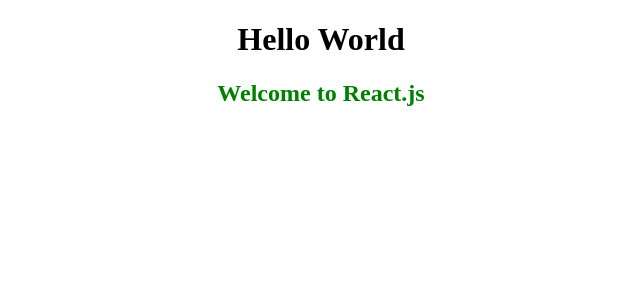
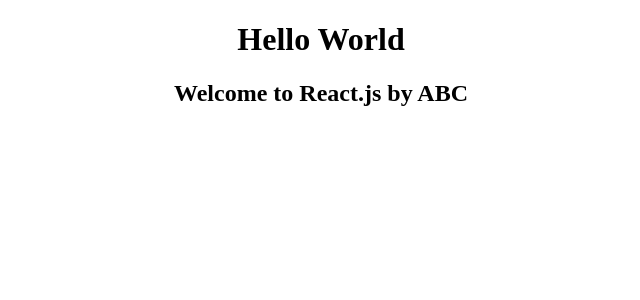
Before and after one commit to vlaksush2021/feb-2025, a React (Create React App) app in the folder 04-react.js/project1/hello-react/: page / in a window 1280 px wide. Shown: the top 300 px of the page, without its empty margins (319-959 px from the left). Built offline with nearby package versions, Linux system fonts and the light colour scheme.

Commit message:
lab added

```diff
--- a/04-react.js/project1/hello-react/src/App.js
+++ b/04-react.js/project1/hello-react/src/App.js
@@ -2,10 +2,13 @@
 import FirstComponent from './components/FirstComponent';
 
 function App() {
+   const name = "React.js"
+
   return (
     <div style={{ textAlign: 'center' }}>
       <h1>Hello World</h1>
-      <FirstComponent />
+      <FirstComponent name={name} org="ABC" />
+
     </div>
   );
 }
--- a/04-react.js/project1/hello-react/src/components/FirstComponent.js
+++ b/04-react.js/project1/hello-react/src/components/FirstComponent.js
@@ -1,10 +1,30 @@
-function FirstComponent () {
+// function FirstComponent () {
 
-  const data = "React.js"
-  const styles = {color:'green'}
-    return(
-        <h2 style={{color:styles.color}}>Welcome to {data}</h2>
+//   const data = "React.js"
+//   const styles = {color:'green'}
+//     return(
+//         <h2 style={{color:styles.color}}>Welcome to {data}</h2>
+//     )
+// }
+// export default FirstComponent
+
+// const FirstComponent = () => {
+//     const name="Reat"
+
+//     return(
+//         <h2>Welcome to {name}</h2>
+//     )
+// }
+
+// export default FirstComponent
+
+import React from 'react'
+
+export default function FirstComponent({name,org}) {
+
+    return (
+        <div>
+            <h2>Welcome to {name} by {org}</h2>
+        </div>
     )
 }
-
-export default FirstComponent
```
Also changed, not shown: 2 other files (tests, documents, lock files or other folders).
